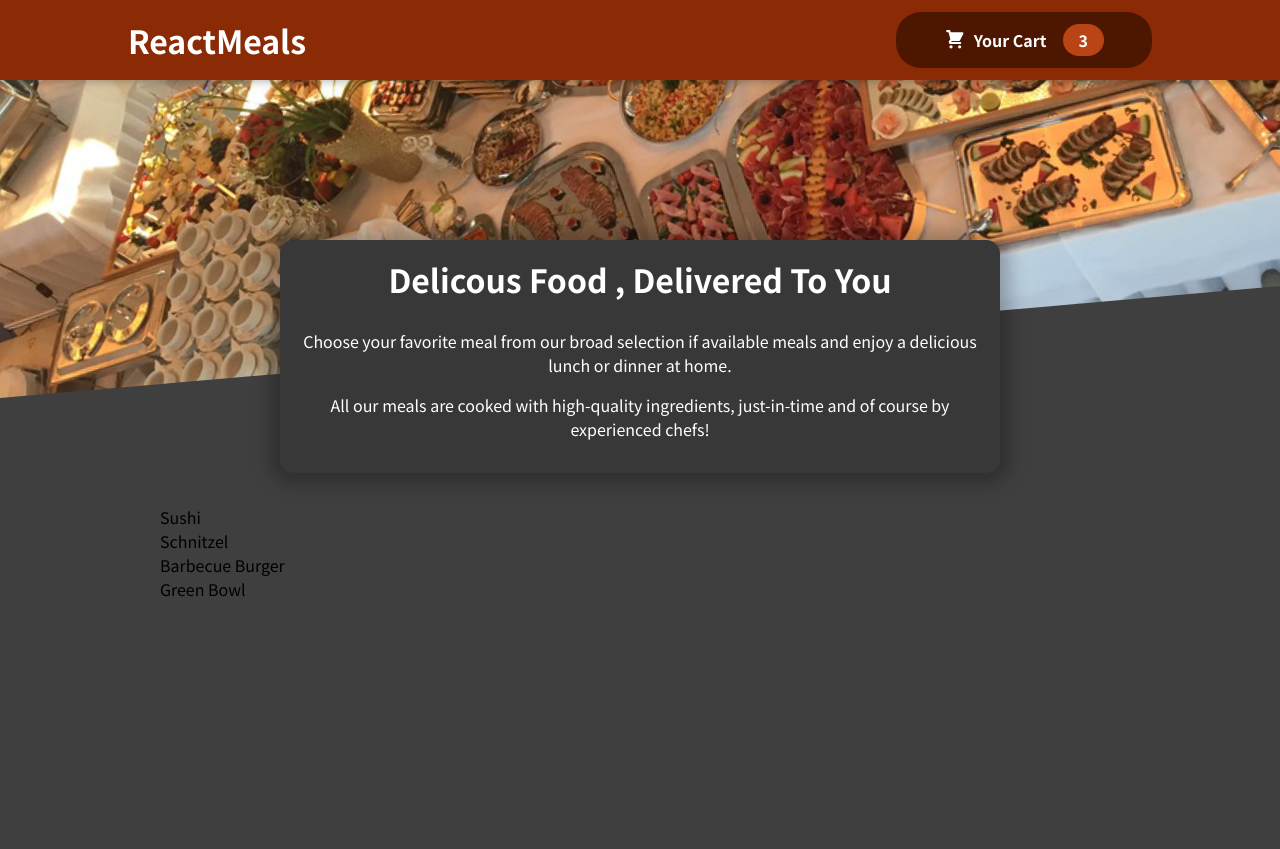
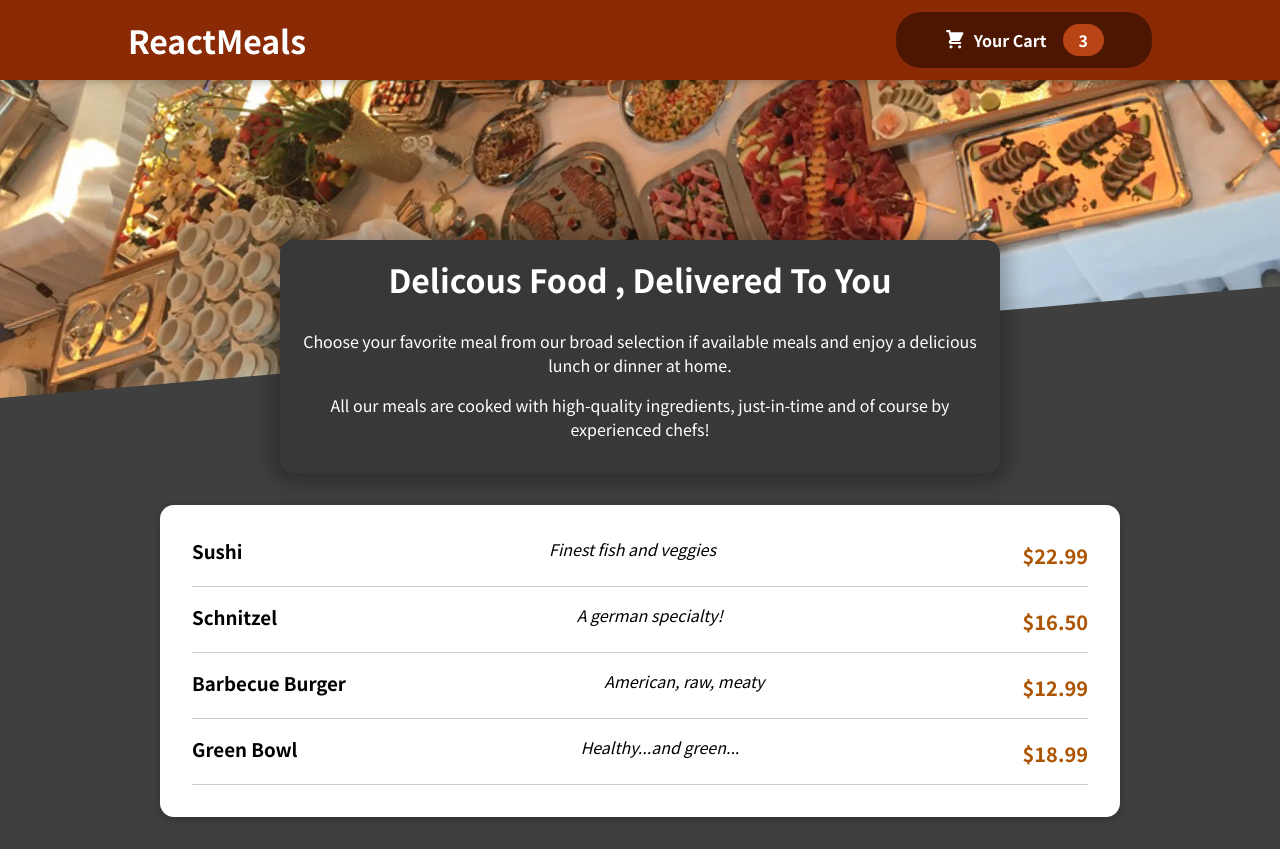
Before and after one commit to AmirrezaAminian/React-S11-project, a React (Create React App) app: page / in a window 1280 px wide. Before the commit the page ends 800 px from the top, so only its background shows below. Built offline with nearby package versions, Linux system fonts and the light colour scheme.

Commit message:
add meal items

```diff
--- a/src/components/Meals/AvailableMeals.js
+++ b/src/components/Meals/AvailableMeals.js
@@ -30,17 +30,20 @@ const DUMMY_MEALS = [
 ];
 
 const AvailableMeals = () => {
-  const mealsList = DUMMY_MEALS.map(meal => {
-    return(
-      <li>{meal.name}</li>
-    )
-  })
+  const mealsList = DUMMY_MEALS.map((meal) => (
+    <MealItem
+      key={meal.id}
+      name={meal.name}
+      description={meal.description}
+      price={meal.price}
+    />
+  ));
 
   return (
     <section className={classes.meals}>
-       <ul>
-        {mealsList}
-       </ul>
+      <Card>
+        <ul>{mealsList}</ul>
+      </Card>
     </section>
   );
 };
--- a/src/components/Meals/MealItem/MealItem.js
+++ b/src/components/Meals/MealItem/MealItem.js
@@ -1,32 +1,16 @@
-import { useContext } from "react";
-import classes from "./MealItem.module.css";
-import MealItemForm from "./MealItemForm";
-
-import CartContext from "../../../store/cart-context";
+import clasess from "./MealItem.module.css";
 
 const MealItem = (props) => {
   const price = `$${props.price.toFixed(2)}`;
-  const cartCtx = useContext(CartContext);
-
-  const addToCartHandler  = amount => {
-    cartCtx.addItem({
-      id : props.id,
-      name : props.name,
-      amount : amount,
-      price : props.price
-    })
-  }
 
   return (
-    <li className={classes.meal}>
-      <div>
+    <li>
+      <div className={clasess.meal}>
         <h3>{props.name}</h3>
-        <div className={classes.description}>{props.description}</div>
-        <div className={classes.price}>{price}</div>
+        <div className={clasess.description}>{props.description}</div>
+        <div className={clasess.price}>{price}</div>
       </div>
-      <div>
-        <MealItemForm  onAddToCart = {addToCartHandler}/>
-      </div>
+      <div></div>
     </li>
   );
 };
```
